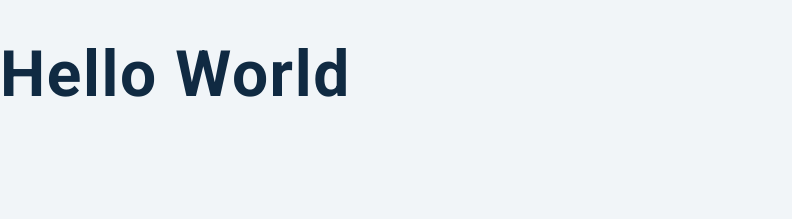
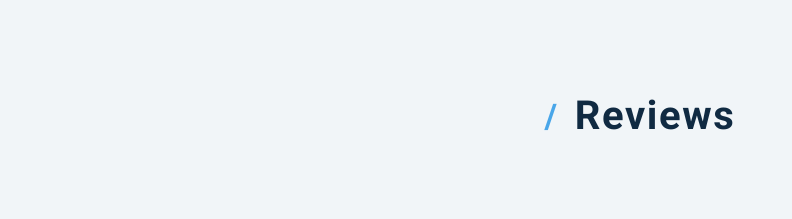
Before and after one commit to stormymayday/JS-Slider, a plain HTML site: page index.html in a window 1280 px wide. Shown: the whole page, without its empty margins (0-792 px from the left). Drawn offline with Linux system fonts and the light colour scheme.

Commit message:
Set up a section with the class of '.reviews'. Placed '.reviews' div with h2 inside

```diff
--- a/index.html
+++ b/index.html
@@ -16,7 +16,17 @@
 
 <body>
 
-    <h1>hello world</h1>
+    <section class="slider">
+
+        <!-- .reviews - start -->
+        <div class="reviews">
+
+            <h2><span>/</span> reviews</h2>
+
+        </div>
+        <!-- .reviews - end -->
+
+    </section>
 
     <!-- JavaScript -->
     <script type="module" src="./js/app.js"></script>
```
